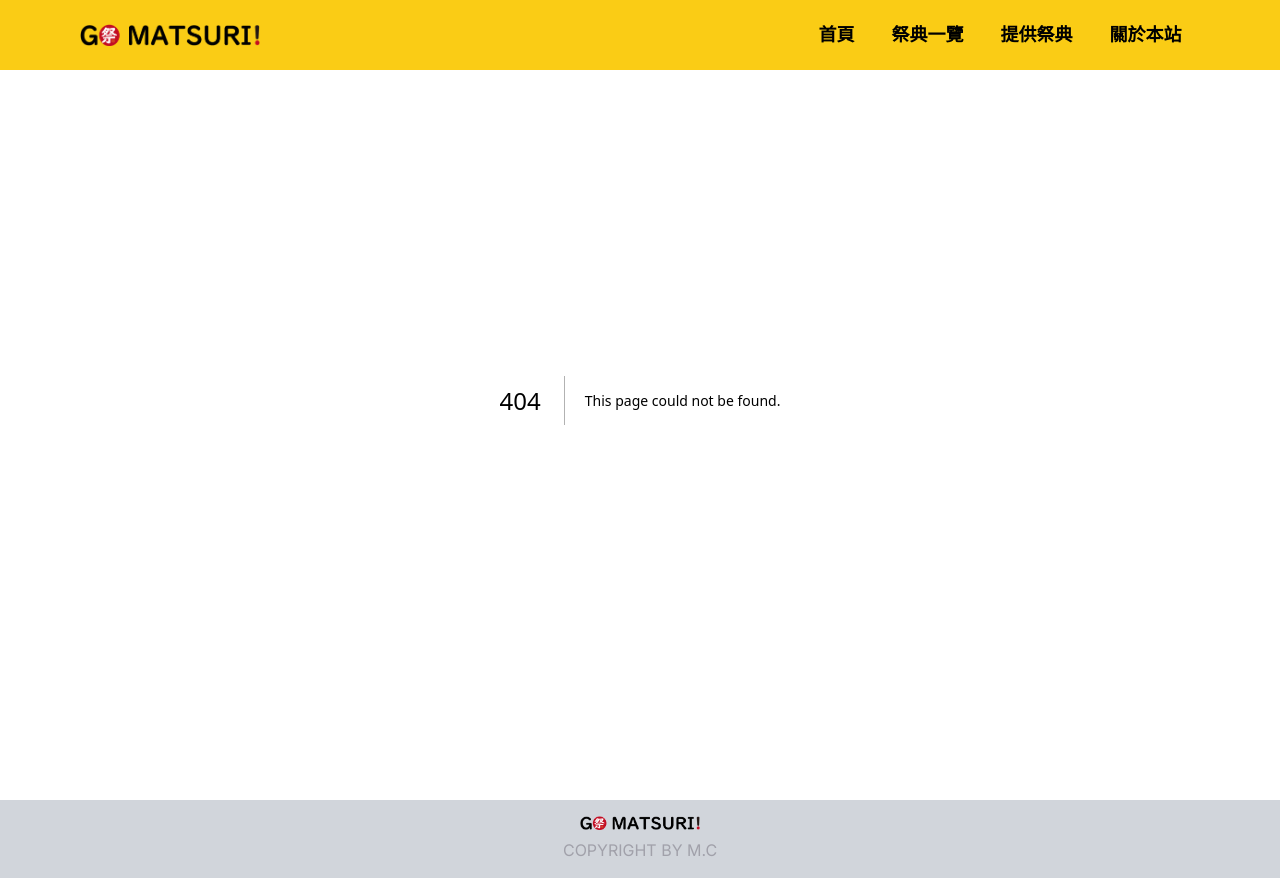
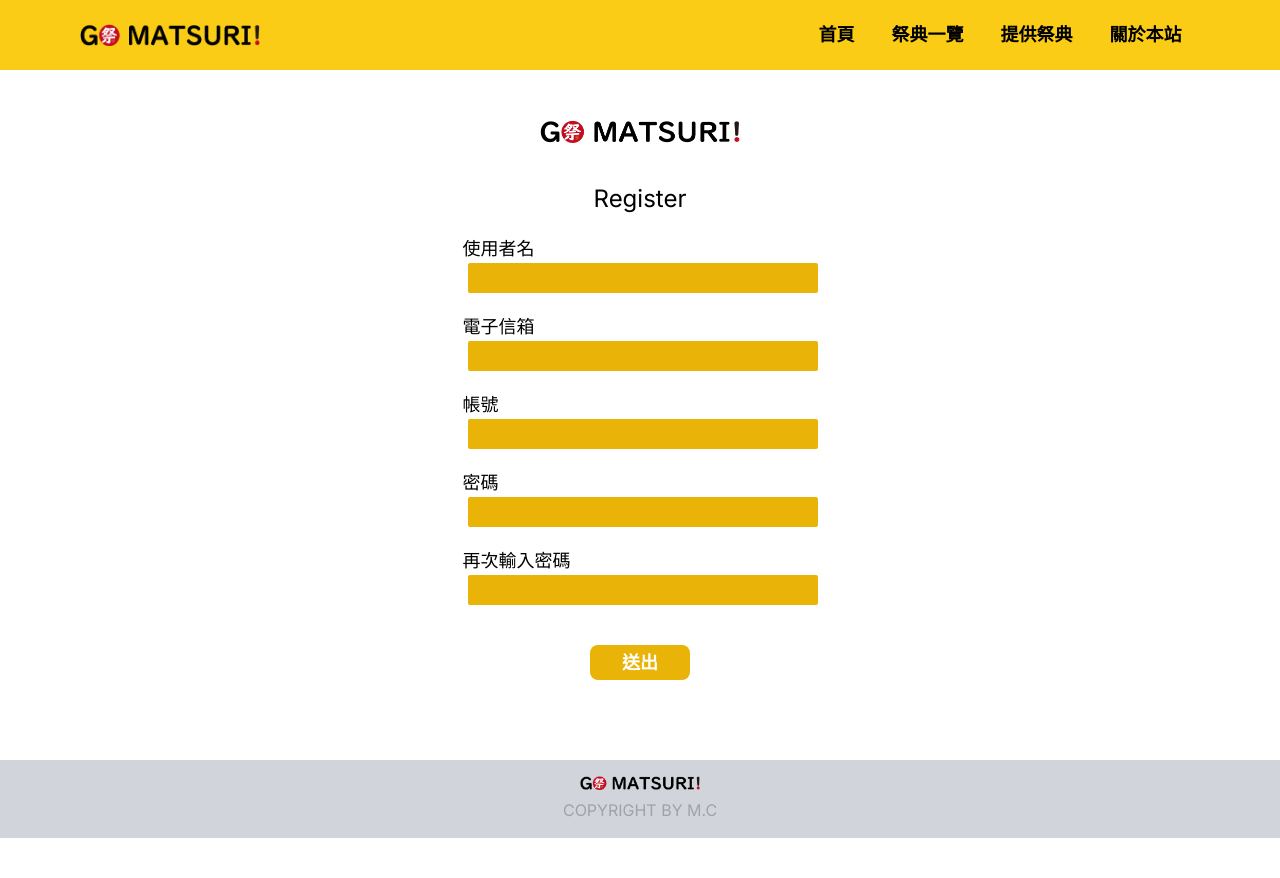
Before and after one commit to mikachou90/go-matsuri, a Next.js app: page /register in a window 1280 px wide. Before the commit this address had no page. After the commit the page ends 838 px from the top, so only its background shows below. Built offline with nearby package versions, Linux system fonts and the light colour scheme.

Commit message:
create login and register page

```diff
--- a/app/globals.css
+++ b/app/globals.css
@@ -37,8 +37,8 @@ height: 400px;
 }
 
 .btn {
-  font-size:18px;
-  padding: 3px;
+  font-size:14px;
+  padding: 5px;
   color: black;
   border-radius: 10px;
 }
@@ -67,3 +67,23 @@ font-weight: 700;
  color:white;
 
 }
+
+.authInput {
+  background-color: rgb(234, 179, 8);
+  color:white;
+  font-weight: 800;
+  margin-left: 5px;
+  font-size: 18px;
+
+}
+
+@media (min-width:648px) {
+  .authInput {
+    width: 350px;
+    font-size: 20px;
+  }
+
+  .btn{
+    font-size: 18px;
+  }
+}
--- /dev/null
+++ b/app/login/page.jsx
@@ -0,0 +1,45 @@
+import React from "react";
+import Image from "next/image";
+
+const Login = () => {
+  return (
+    <div>
+      <div className="mt-20 w-full flex flex-col items-center">
+        <div className="w-[50%]  flex flex-col items-center py-10">
+          <Image src="/logo-large-03.png" width="200" height="20" alt="logo" />
+
+          <form action="" className="flex flex-col items-center my-5">
+            <h1 className="text-2xl text-font mt-5">Login</h1>
+            <div className="mt-5 flex flex-col">
+              <label htmlFor="userAccount" className="text-lg">
+                帳號
+              </label>
+              <input
+                className="authInput rounded-sm"
+                name="userAccount"
+                id="userAccount"
+                type="text"
+              />
+            </div>
+            <div className="mt-5 flex flex-col">
+              <label htmlFor="userPassword" className="text-lg">
+                密碼
+              </label>
+              <input
+                className="authInput rounded-sm"
+                name="userPassword"
+                id="userPassword"
+                type="text"
+              />
+            </div>
+            <button className="mt-10 bg-yellow-500 w-[100px] h-[35px] text-lg text-white font-bold rounded-lg">
+              送出
+            </button>
+          </form>
+        </div>
+      </div>
+    </div>
+  );
+};
+
+export default Login;
--- /dev/null
+++ b/app/register/page.jsx
@@ -0,0 +1,81 @@
+import React from "react";
+import Image from "next/image";
+
+const Register = () => {
+  return (
+    <div>
+      <div className="mt-20 w-full flex flex-col items-center">
+        <div className="w-[50%]  flex flex-col items-center py-10">
+          <Image src="/logo-large-03.png" width="200" height="20" alt="logo" />
+
+          <form
+            action=""
+            className="flex flex-col items-center my-5 p-5 w-[300px] sm:w-[500px] "
+          >
+            <h1 className="text-2xl text-font">Register</h1>
+            <div className="mt-5 flex flex-col">
+              <label htmlFor="userName" className="text-lg ">
+                使用者名
+              </label>
+              <input
+                className="authInput rounded-sm "
+                name="userName"
+                id="userName"
+                type="text"
+              />
+            </div>
+            <div className="mt-5 flex flex-col">
+              <label htmlFor="userEmail" className="text-lg">
+                電子信箱
+              </label>
+              <input
+                className="authInput rounded-sm"
+                name="userEmail"
+                id="userEmail"
+                type="text"
+              />
+            </div>
+            <div className="mt-5 flex flex-col">
+              <label htmlFor="userAccount" className="text-lg">
+                帳號
+              </label>
+              <input
+                className="authInput rounded-sm"
+                name="userAccount"
+                id="userAccount"
+                type="text"
+              />
+            </div>
+            <div className="mt-5 flex flex-col">
+              <label htmlFor="userPassword" className="text-lg">
+                密碼
+              </label>
+              <input
+                className="authInput rounded-sm"
+                name="userPassword"
+                id="userPassword"
+                type="text"
+              />
+            </div>
+            <div className="mt-5 flex flex-col">
+              <label htmlFor="confirmPassword" className="text-lg">
+                再次輸入密碼
+              </label>
+              <input
+                className="authInput rounded-sm"
+                name="confirmPassword"
+                id="confirmPassword"
+                type="text"
+              />
+            </div>
+            <button className="mt-10 bg-yellow-500 w-[100px] h-[35px] text-lg text-white font-bold rounded-lg">
+              送出
+            </button>
+          </form>
+        </div>
+      </div>
+    </div>
+  );
+};
+
+export default Register;
```
